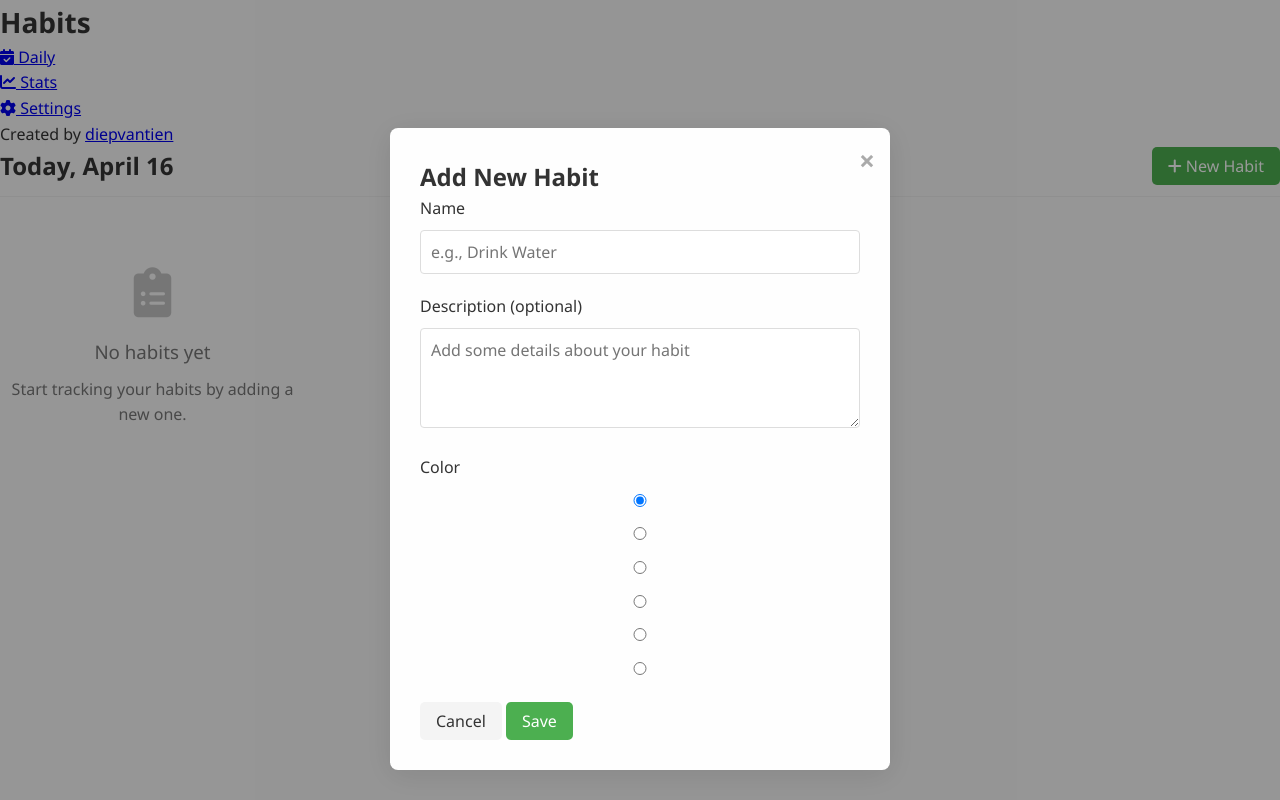
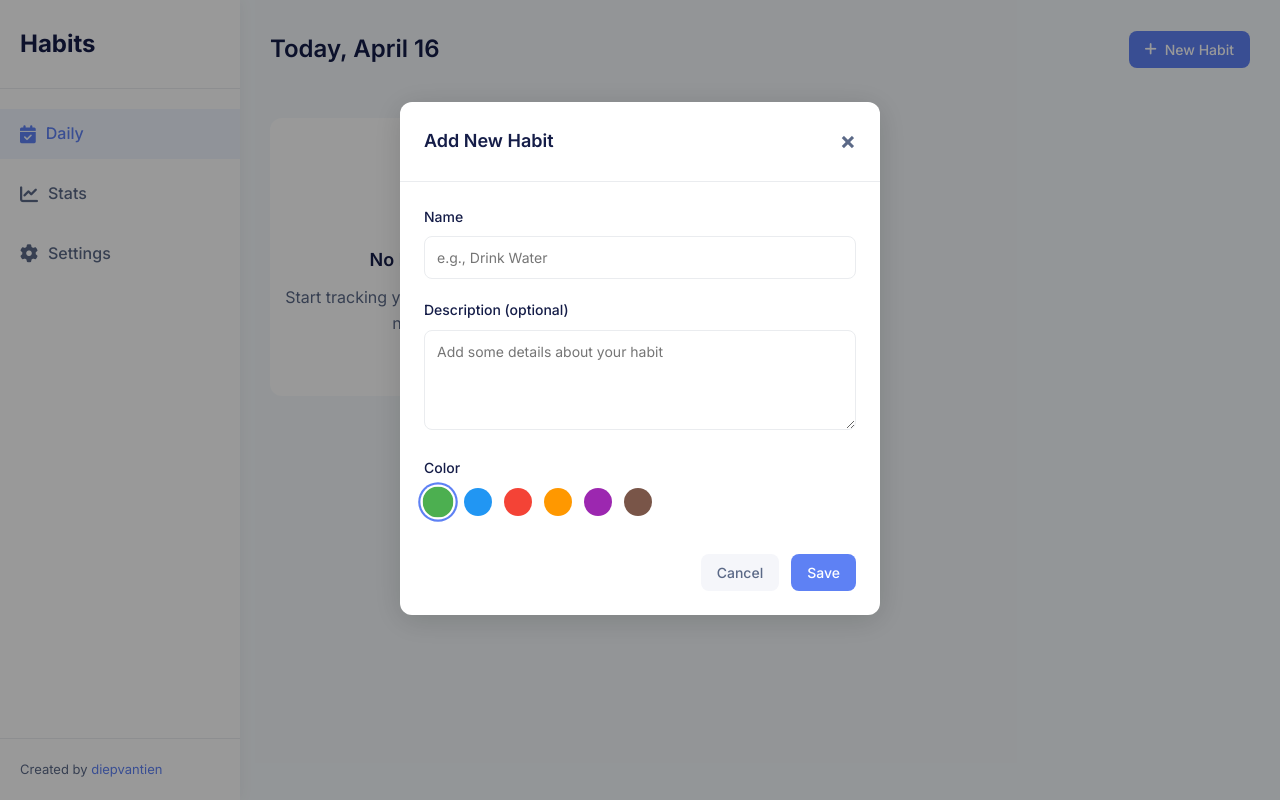
Before and after one commit to diepvantien/habits-tracker, a plain HTML site: page index.html in a window 1280 px wide. Both pictures are taken after a click on the button "New Habit". Drawn offline with Linux system fonts and the light colour scheme.

Commit message:
Update styles.css

```diff
--- a/styles.css
+++ b/styles.css
@@ -1,55 +1,154 @@
 :root {
-    --primary-color: #4caf50;
-    --secondary-color: #2196f3;
-    --dark-color: #333;
-    --light-color: #f4f4f4;
+    --primary-color: #5e81f4;
+    --primary-hover: #4e71e4;
+    --secondary-color: #f5f6fa;
+    --dark-color: #1a2b6b;
+    --text-color: #5b6987;
+    --heading-color: #151d48;
+    --light-color: #f5f6fa;
+    --card-bg: #ffffff;
+    --sidebar-bg: #ffffff;
+    --main-bg: #f5f9fc;
+    --border-color: #eaecef;
+    --success-color: #4caf50;
     --danger-color: #f44336;
-    --success-color: #4caf50;
+
+    --green: #4caf50;
+    --blue: #2196f3;
+    --red: #f44336;
+    --orange: #ff9800;
+    --purple: #9c27b0;
+    --brown: #795548;
 }
 
 * {
     margin: 0;
     padding: 0;
     box-sizing: border-box;
-    font-family: 'Segoe UI', Tahoma, Geneva, Verdana, sans-serif;
+    font-family: 'Inter', sans-serif;
 }
 
 body {
-    background-color: #f9f9f9;
-    color: #333;
+    background-color: var(--main-bg);
+    color: var(--text-color);
     line-height: 1.6;
+    height: 100vh;
+    overflow: hidden;
 }
 
-#app {
-    max-width: 1200px;
-    margin: 0 auto;
-    padding: 20px;
+.app-container {
+    display: flex;
+    height: 100vh;
 }
 
-header {
+/* Sidebar */
+.sidebar {
+    width: 240px;
+    background-color: var(--sidebar-bg);
+    display: flex;
+    flex-direction: column;
+    box-shadow: 0 0 15px rgba(0, 0, 0, 0.05);
+    z-index: 10;
+}
+
+.sidebar-header {
+    padding: 25px 20px;
+    border-bottom: 1px solid var(--border-color);
+}
+
+.logo {
+    color: var(--heading-color);
+    font-size: 24px;
+    font-weight: 700;
+}
+
+.sidebar-nav {
+    flex-grow: 1;
+    padding: 20px 0;
+}
+
+.sidebar-nav ul {
+    list-style: none;
+}
+
+.sidebar-nav ul li {
+    margin-bottom: 10px;
+}
+
+.sidebar-nav ul li a {
+    display: flex;
+    align-items: center;
+    padding: 12px 20px;
+    color: var(--text-color);
+    text-decoration: none;
+    font-weight: 500;
+    transition: all 0.2s ease;
+}
+
+.sidebar-nav ul li a i {
+    margin-right: 10px;
+    font-size: 18px;
+}
+
+.sidebar-nav ul li.active a,
+.sidebar-nav ul li a:hover {
+    color: var(--primary-color);
+    background-color: #f0f5ff;
+}
+
+.sidebar-footer {
+    padding: 20px;
+    font-size: 13px;
+    border-top: 1px solid var(--border-color);
+}
+
+.sidebar-footer a {
+    color: var(--primary-color);
+    text-decoration: none;
+}
+
+.sidebar-footer a:hover {
+    text-decoration: underline;
+}
+
+/* Main Content */
+.main-content {
+    flex: 1;
+    padding: 30px;
+    overflow-y: auto;
+    background-color: var(--main-bg);
+}
+
+/* Top Bar */
+.top-bar {
     display: flex;
     justify-content: space-between;
     align-items: center;
     margin-bottom: 30px;
-    padding-bottom: 10px;
-    border-bottom: 1px solid #eee;
 }
 
-h1 {
-    color: var(--dark-color);
-    font-size: 28px;
+.date-header {
+    font-size: 24px;
+    font-weight: 600;
+    color: var(--heading-color);
 }
 
+/* Button Styles */
 .btn {
-    display: inline-block;
-    background: #f4f4f4;
-    color: #333;
-    padding: 8px 16px;
+    display: inline-flex;
+    align-items: center;
+    justify-content: center;
+    padding: 10px 16px;
     border: none;
+    border-radius: 8px;
+    font-size: 14px;
+    font-weight: 500;
     cursor: pointer;
-    font-size: 16px;
-    border-radius: 5px;
-    transition: all 0.3s ease;
+    transition: all 0.2s ease;
+}
+
+.btn i {
+    margin-right: 8px;
 }
 
 .primary-btn {
@@ -58,28 +157,37 @@ h1 {
 }
 
 .primary-btn:hover {
-    background: #3d9140;
+    background: var(--primary-hover);
 }
 
-/* Habits container */
-#habits-container {
+.secondary-btn {
+    background: var(--light-color);
+    color: var(--text-color);
+}
+
+.secondary-btn:hover {
+    background: #e5e6ea;
+}
+
+/* Habits Grid */
+.habits-grid {
     display: grid;
     grid-template-columns: repeat(auto-fill, minmax(300px, 1fr));
     gap: 20px;
 }
 
 .habit-card {
-    background: white;
-    border-radius: 8px;
+    background: var(--card-bg);
+    border-radius: 12px;
     padding: 20px;
-    box-shadow: 0 2px 10px rgba(0,0,0,0.05);
+    box-shadow: 0 2px 10px rgba(0,0,0,0.03);
     transition: all 0.3s ease;
-    position: relative;
+    border-left: 4px solid var(--primary-color);
 }
 
 .habit-card:hover {
     transform: translateY(-3px);
-    box-shadow: 0 4px 20px rgba(0,0,0,0.1);
+    box-shadow: 0 4px 20px rgba(0,0,0,0.08);
 }
 
 .habit-header {
@@ -92,11 +200,12 @@ h1 {
 .habit-name {
     font-size: 18px;
     font-weight: 600;
+    color: var(--heading-color);
 }
 
 .habit-actions {
     display: flex;
-    gap: 10px;
+    gap: 8px;
 }
 
 .action-btn {
@@ -104,6 +213,7 @@ h1 {
     border: none;
     font-size: 16px;
     cursor: pointer;
+    color: var(--text-color);
     opacity: 0.7;
     transition: opacity 0.3s;
 }
@@ -114,39 +224,67 @@ h1 {
 
 .habit-description {
     font-size: 14px;
-    color: #777;
+    color: var(--text-color);
     margin-bottom: 20px;
 }
 
-.habit-streaks {
-    display: flex;
-    flex-wrap: wrap;
-    gap: 5px;
+.habit-streak {
     margin-top: 15px;
 }
 
+.streak-label {
+    font-size: 13px;
+    font-weight: 600;
+    margin-bottom: 8px;
+    display: block;
+    color: var(--heading-color);
+}
+
+.streak-days {
+    display: grid;
+    grid-template-columns: repeat(7, 1fr);
+    gap: 6px;
+}
+
 .streak-day {
-    width: 24px;
-    height: 24px;
-    border-radius: 4px;
+    width: 32px;
+    height: 32px;
+    border-radius: 6px;
     display: flex;
     align-items: center;
     justify-content: center;
-    font-size: 12px;
-    background-color: #eee;
+    font-size: 13px;
+    background-color: #eaecef;
     cursor: pointer;
     transition: all 0.2s;
+    font-weight: 500;
+    color: var(--text-color);
 }
 
 .streak-day.completed {
     color: white;
 }
 
+.streak-day:hover {
+    transform: scale(1.05);
+}
+
+.streak-info {
+    display: flex;
+    justify-content: space-between;
+    margin-top: 15px;
+    font-size: 13px;
+}
+
+.streak-count {
+    font-weight: 600;
+}
+
 /* Modal */
 .modal {
     display: none;
     position: fixed;
-    z-index: 1;
+    z-index: 100;
     left: 0;
     top: 0;
     width: 100%;
@@ -156,34 +294,45 @@ h1 {
 }
 
 .modal-content {
-    background-color: #fefefe;
-    margin: 10% auto;
-    padding: 30px;
-    border-radius: 8px;
-    width: 500px;
+    background-color: var(--card-bg);
+    margin: 8% auto;
+    border-radius: 12px;
+    width: 480px;
     max-width: 90%;
-    box-shadow: 0 5px 30px rgba(0,0,0,0.1);
+    box-shadow: 0 5px 30px rgba(0,0,0,0.15);
     position: relative;
 }
 
-.close {
-    color: #aaa;
-    float: right;
-    font-size: 28px;
-    font-weight: bold;
-    position: absolute;
-    top: 10px;
-    right: 15px;
+.modal-header {
+    display: flex;
+    justify-content: space-between;
+    align-items: center;
+    padding: 20px 24px;
+    border-bottom: 1px solid var(--border-color);
 }
 
-.close:hover,
-.close:focus {
-    color: black;
-    text-decoration: none;
+.modal-header h2 {
+    font-size: 18px;
+    font-weight: 600;
+    color: var(--heading-color);
+}
+
+.close {
+    color: var(--text-color);
+    font-size: 24px;
+    font-weight: bold;
     cursor: pointer;
 }
 
+.close:hover {
+    color: var(--dark-color);
+}
+
 /* Form styles */
+form {
+    padding: 24px;
+}
+
 .form-group {
     margin-bottom: 20px;
 }
@@ -192,14 +341,24 @@ label {
     display: block;
     margin-bottom: 8px;
     font-weight: 500;
+    font-size: 14px;
+    color: var(--heading-color);
 }
 
 input, select, textarea {
     width: 100%;
-    padding: 10px;
-    border: 1px solid #ddd;
-    border-radius: 4px;
-    font-size: 16px;
+    padding: 12px;
+    border: 1px solid var(--border-color);
+    border-radius: 8px;
+    font-size: 14px;
+    color: var(--text-color);
+    background-color: #fff;
+    transition: border-color 0.2s;
+}
+
+input:focus, select:focus, textarea:focus {
+    outline: none;
+    border-color: var(--primary-color);
 }
 
 textarea {
@@ -207,36 +366,57 @@ textarea {
     resize: vertical;
 }
 
-footer {
-    margin-top: 50px;
-    text-align: center;
-    color: #777;
-    font-size: 14px;
+.color-options {
+    display: flex;
+    gap: 12px;
 }
 
-footer a {
-    color: var(--primary-color);
-    text-decoration: none;
+input[type="radio"] {
+    display: none;
 }
 
-footer a:hover {
-    text-decoration: underline;
+.color-circle {
+    width: 28px;
+    height: 28px;
+    border-radius: 50%;
+    display: inline-block;
+    cursor: pointer;
+    transition: all 0.2s ease;
+    border: 3px solid transparent;
+}
+
+input[type="radio"]:checked + .color-circle {
+    transform: scale(1.1);
+    box-shadow: 0 0 0 2px white, 0 0 0 4px var(--primary-color);
+}
+
+.form-actions {
+    display: flex;
+    justify-content: flex-end;
+    gap: 12px;
+    margin-top: 30px;
 }
 
 /* Empty state */
 .empty-state {
     text-align: center;
-    padding: 40px 0;
-    color: #777;
+    padding: 60px 0;
+    color: var(--text-color);
+    background: var(--card-bg);
+    border-radius: 12px;
+    margin: 20px 0;
 }
 
 .empty-state i {
-    font-size: 50px;
+    font-size: 48px;
     margin-bottom: 20px;
-    opacity: 0.4;
+    opacity: 0.3;
+    color: var(--primary-color);
 }
 
 .empty-state h3 {
     margin-bottom: 10px;
-    font-weight: 500;
+    font-weight: 600;
+    font-size: 18px;
+    color: var(--heading-color);
 }
```
